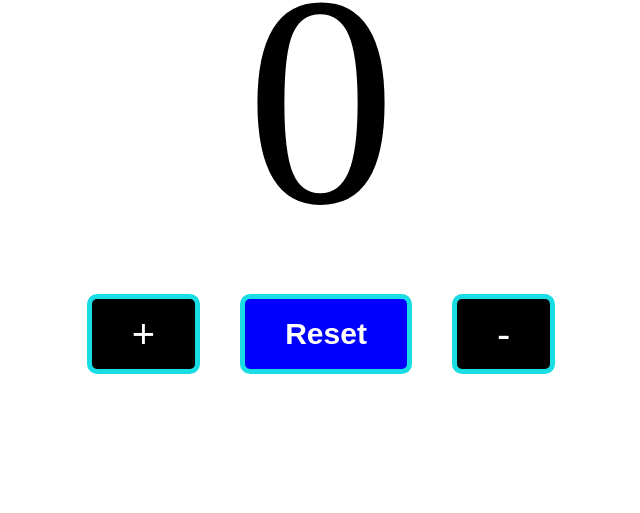
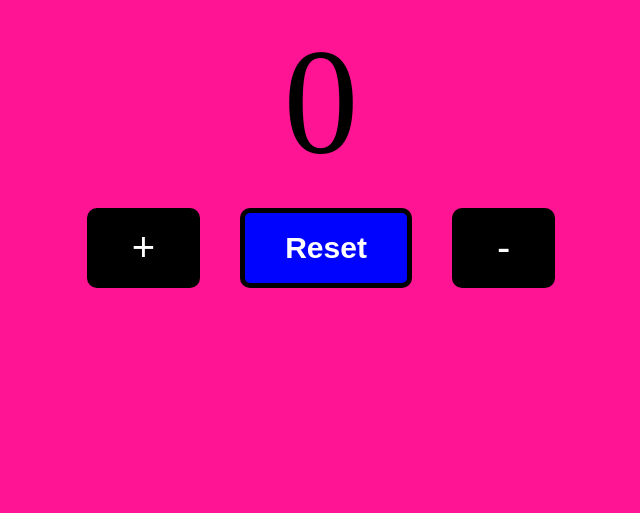
Before and after one commit to Selva-78644/Counter, a plain HTML site: page index.html in a window 1280 px wide. Shown: the part 287-800 px from the top of the page, without its empty margins (319-959 px from the left). Drawn offline with Linux system fonts and the light colour scheme.

Commit message:
style.css

```diff
--- a/style.css
+++ b/style.css
@@ -2,6 +2,7 @@
     box-sizing: border-box;
     margin: 0px;
     padding: 0px;
+    background-color: deeppink;
 }
 .container{
     height: 100vh;
@@ -26,21 +27,23 @@
     border-radius: 10px;
     font-size: 40px;
     background-color: black;
-    border: 5px solid #18dde4;
+    border: 5px solid black;
     color: white;
     margin: 20px;
 }
 #reset{
     font-size: 30px;
     font-weight: bolder;
-    background-color: blue;
+    background-color: rgb(0, 4, 255);
+}
+#increment-btn:hover{
+    background-color: green;
+    font-size: 55px;
 }
 #decrement-btn:hover{
-   border: 8px 5px 15px 14px solid #18dde4;
+  background-color: rgb(255, 0, 0);
+  font-size: 55px;
 }
-
 #counter-value{
-    font-size:300px;
-
-
+    font-size: 150px;
 }
```
